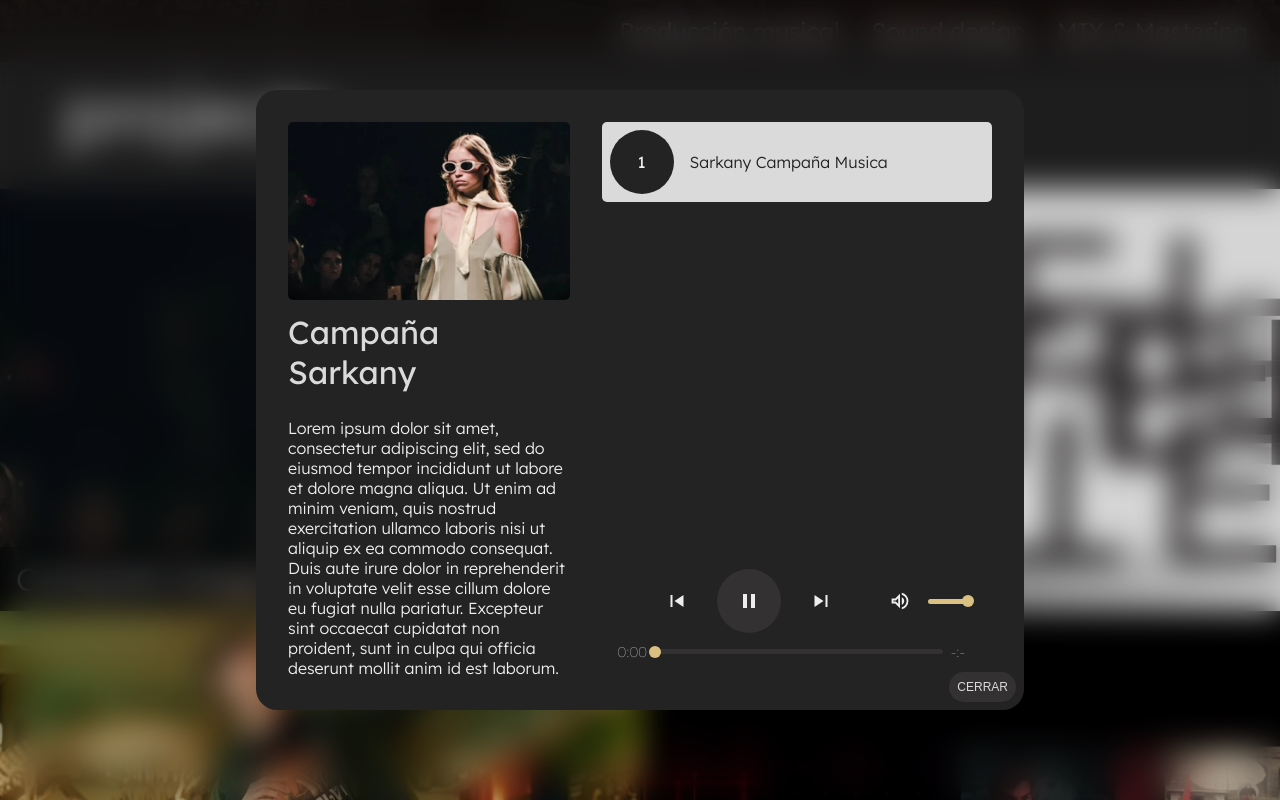
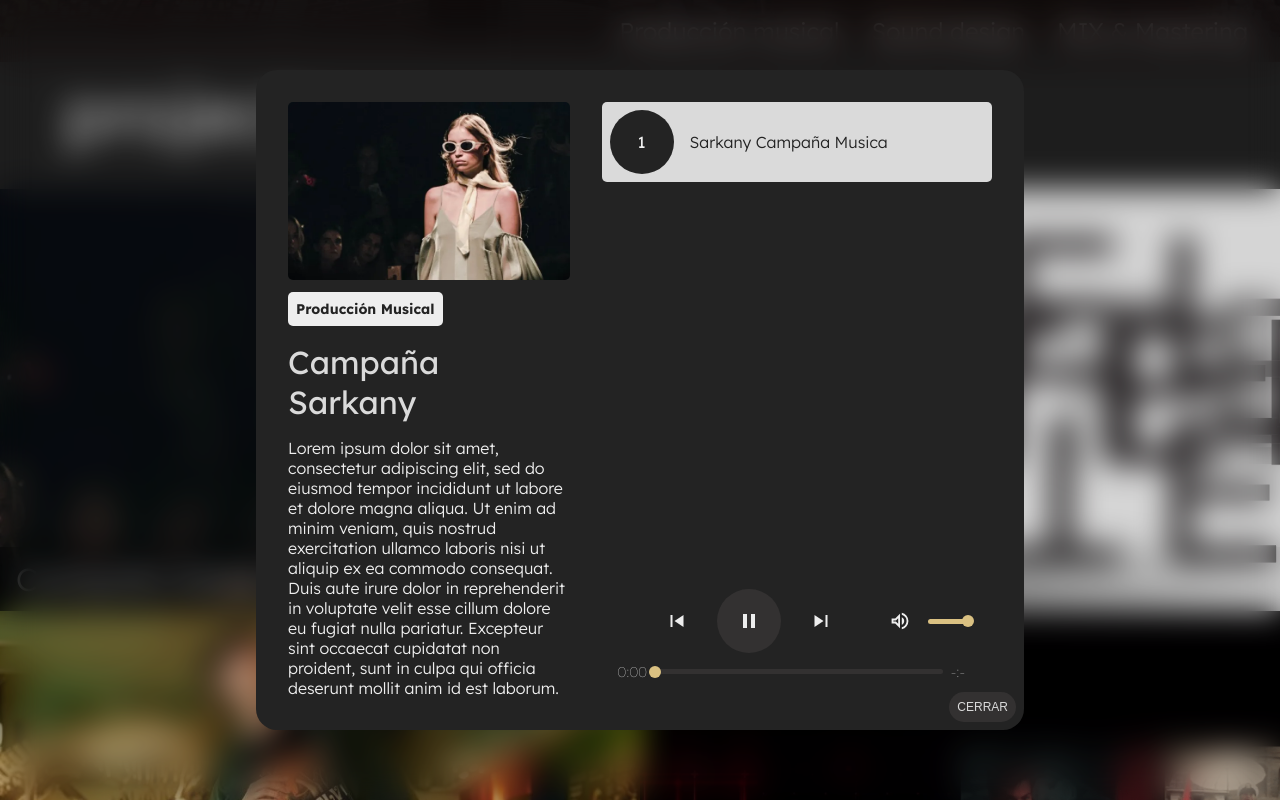
Before and after one commit to antoninosartori/ferla, a React (Vite) app: page / in a window 1280 px wide. Both pictures are taken after a click on the element "Campaña Sarkany". Shown: the part 763-1563 px from the top of the page. Built offline with nearby package versions, Linux system fonts and the light colour scheme.

Commit message:
Add category tag on player. Issue: FER-20

```diff
--- a/src/assets/DATA_PROJECTS.js
+++ b/src/assets/DATA_PROJECTS.js
@@ -27,7 +27,7 @@
 	{
 		id: crypto.randomUUID(),
 		title: "Campaña Sarkany",
-		category: "Produccion Musical",
+		category: "Producción Musical",
 		image: sarkanyImage,
 		description: 'Lorem ipsum dolor sit amet, consectetur adipiscing elit, sed do eiusmod tempor incididunt ut labore et dolore magna aliqua. Ut enim ad minim veniam, quis nostrud exercitation ullamco laboris nisi ut aliquip ex ea commodo consequat. Duis aute irure dolor in reprehenderit in voluptate velit esse cillum dolore eu fugiat nulla pariatur. Excepteur sint occaecat cupidatat non proident, sunt in culpa qui officia deserunt mollit anim id est laborum.',
 		tracks: [{
@@ -39,7 +39,7 @@
 	{
 		id: crypto.randomUUID(),
 		title: "Hotel estudio",
-		category: "Produccion Musical",
+		category: "Producción Musical",
 		image: hotelImage,
 		description: 'Lorem ipsum dolor sit amet, consectetur adipiscing elit, sed do eiusmod tempor incididunt ut labore et dolore magna aliqua. Ut enim ad minim veniam, quis nostrud exercitation ullamco laboris nisi ut aliquip ex ea commodo consequat. Duis aute irure dolor in reprehenderit in voluptate velit esse cillum dolore eu fugiat nulla pariatur. Excepteur sint occaecat cupidatat non proident, sunt in culpa qui officia deserunt mollit anim id est laborum.',
 		tracks: [{
@@ -51,7 +51,7 @@
 	{
 		id: crypto.randomUUID(),
 		title: "REVOLVER",
-		category: "Produccion Musical",
+		category: "Producción Musical",
 		image: revolverImage,
 		description: 'Lorem ipsum dolor sit amet, consectetur adipiscing elit, sed do eiusmod tempor incididunt ut labore et dolore magna aliqua. Ut enim ad minim veniam, quis nostrud exercitation ullamco laboris nisi ut aliquip ex ea commodo consequat. Duis aute irure dolor in reprehenderit in voluptate velit esse cillum dolore eu fugiat nulla pariatur. Excepteur sint occaecat cupidatat non proident, sunt in culpa qui officia deserunt mollit anim id est laborum.',
 		tracks: [{
@@ -63,7 +63,7 @@
 	{
 		id: crypto.randomUUID(),
 		title: "VENUE BRAND EXPERIENCE",
-		category: "Produccion Musical",
+		category: "Producción Musical",
 		image: venueImage,
 		description: 'Lorem ipsum dolor sit amet, consectetur adipiscing elit, sed do eiusmod tempor incididunt ut labore et dolore magna aliqua. Ut enim ad minim veniam, quis nostrud exercitation ullamco laboris nisi ut aliquip ex ea commodo consequat. Duis aute irure dolor in reprehenderit in voluptate velit esse cillum dolore eu fugiat nulla pariatur. Excepteur sint occaecat cupidatat non proident, sunt in culpa qui officia deserunt mollit anim id est laborum.',
 		//tracks: [{
@@ -75,7 +75,7 @@
   {
 		id: crypto.randomUUID(),
 		title: "The Last of Us Serie",
-		category: "Produccion Musical",
+		category: "Producción Musical",
 		image: lastofusImage01,
 		description: 'Lorem ipsum dolor sit amet, consectetur adipiscing elit, sed do eiusmod tempor incididunt ut labore et dolore magna aliqua. Ut enim ad minim veniam, quis nostrud exercitation ullamco laboris nisi ut aliquip ex ea commodo consequat.',
 		tracks: [
@@ -124,7 +124,7 @@
 	{
 		id: crypto.randomUUID(),
 		title: "The Last of Us Serie",
-		category: "Produccion Musical",
+		category: "Producción Musical",
 		image: lastofusImage02,
 		description: 'Lorem ipsum dolor sit amet, consectetur adipiscing elit, sed do eiusmod tempor incididunt ut labore et dolore magna aliqua. Ut enim ad minim veniam, quis nostrud exercitation ullamco laboris nisi ut aliquip ex ea commodo consequat.',
 		tracks: [
--- a/src/components/Player/Player.css
+++ b/src/components/Player/Player.css
@@ -76,8 +76,19 @@
 .Player-info-project-container{
    display: flex;
    flex-direction: column;
-   gap: 26px;
+   gap: var(--gap-sm);
    overflow-y: auto;
+}
+
+.Player-category-container{
+   width: 100%;
+   max-width: max-content;
+   background-color: var(--color-tertiary);
+   color: var(--color-background);
+   padding: var(--gap-xsm);
+   border-radius: var(--border-radius-sm);
+   font-size: var(--fs-small);
+   font-weight: 700;
 }
 
 .Player-info-project--title{
--- a/src/components/Player/Player.jsx
+++ b/src/components/Player/Player.jsx
@@ -47,11 +47,16 @@
                   <img className='Player-project--image' src={player.image} alt="imagen" />
                </figure>
                <div className='Player-info-project-container'>
+                  {player?.category &&
+                     <div className='Player-category-container'>
+                        <span >{player.category}</span>
+                     </div>
+                  }
                   <h2 className='Player-info-project--title'>{player.title}</h2>
                   <p className='Player-info-project--description'>{player.description}</p>
                </div>
             </div>
-         {console.log(player?.tracks?.length)}
+            {console.log(player?.tracks?.length)}
             {(player?.tracks?.length > 0 && player?.tracks?.length !== undefined) &&
                <div className='Player-tracks-container'>
                   <div className='Player-tracks-wrapper'>
```
